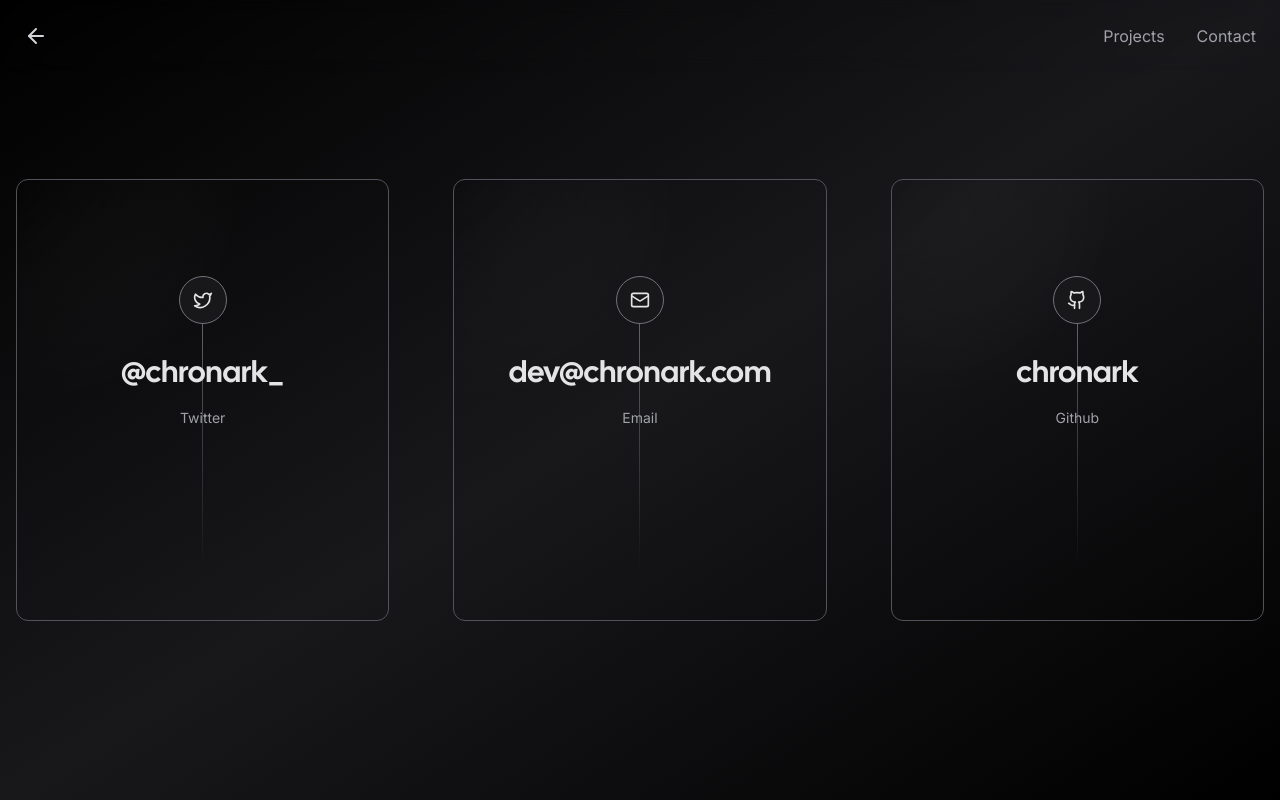
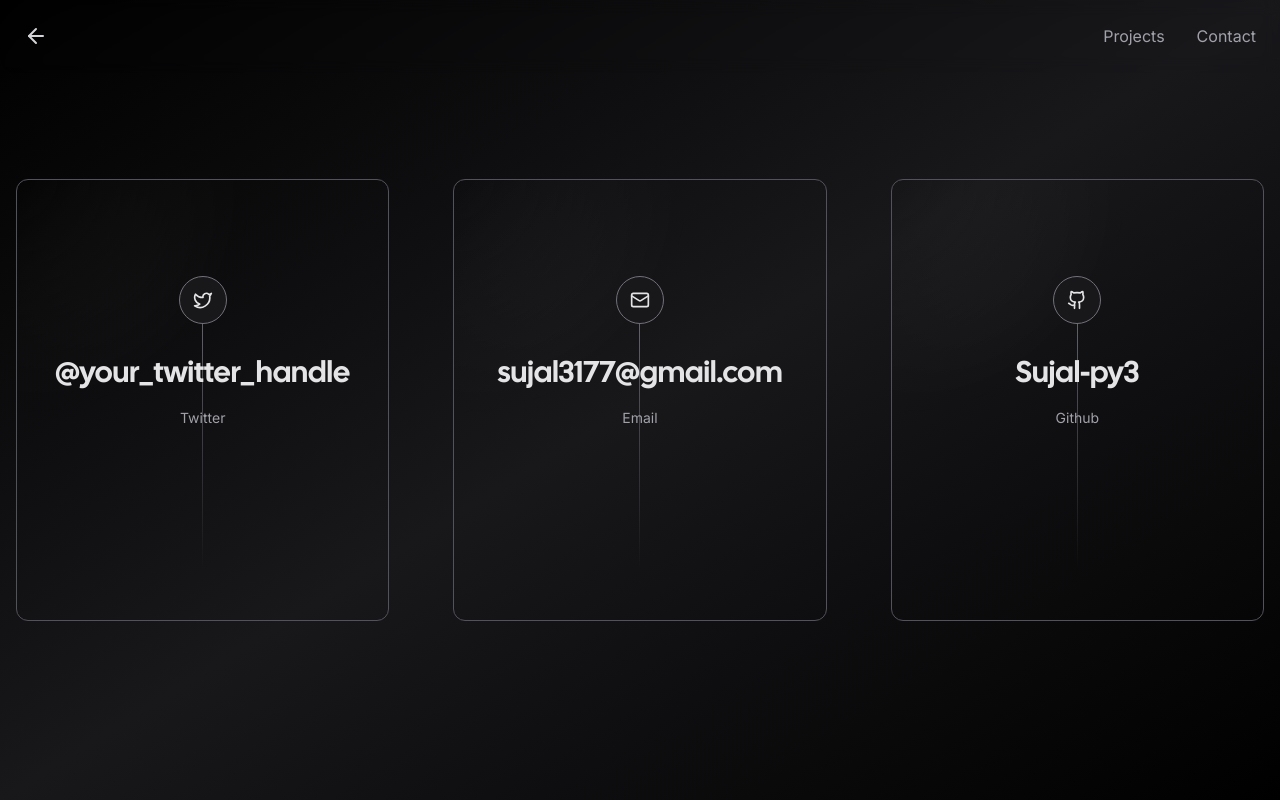
Before and after one commit to Sujal-py3/sujal-repository, a Next.js app: page /contact in a window 1280 px wide. Built offline with nearby package versions, Linux system fonts and the light colour scheme; no server answers; what tailwindcss-debug-screens would draw is missing.

Commit message:
Update page.tsx

```diff
--- a/app/contact/page.tsx
+++ b/app/contact/page.tsx
@@ -7,21 +7,21 @@
 const socials = [
 	{
 		icon: <Twitter size={20} />,
-		href: "https://twitter.com/chronark_",
+		href: "https://twitter.com/your_twitter_handle",
 		label: "Twitter",
-		handle: "@chronark_",
+		handle: "@your_twitter_handle",
 	},
 	{
 		icon: <Mail size={20} />,
-		href: "mailto:dev@chronark.com",
+		href: "mailto:sujal3177@gmail.com",
 		label: "Email",
-		handle: "dev@chronark.com",
+		handle: "sujal3177@gmail.com",
 	},
 	{
 		icon: <Github size={20} />,
-		href: "https://github.com/chronark",
+		href: "https://github.com/Sujal-py3",
 		label: "Github",
-		handle: "chronark",
+		handle: "Sujal-py3",
 	},
 ];
 
```
